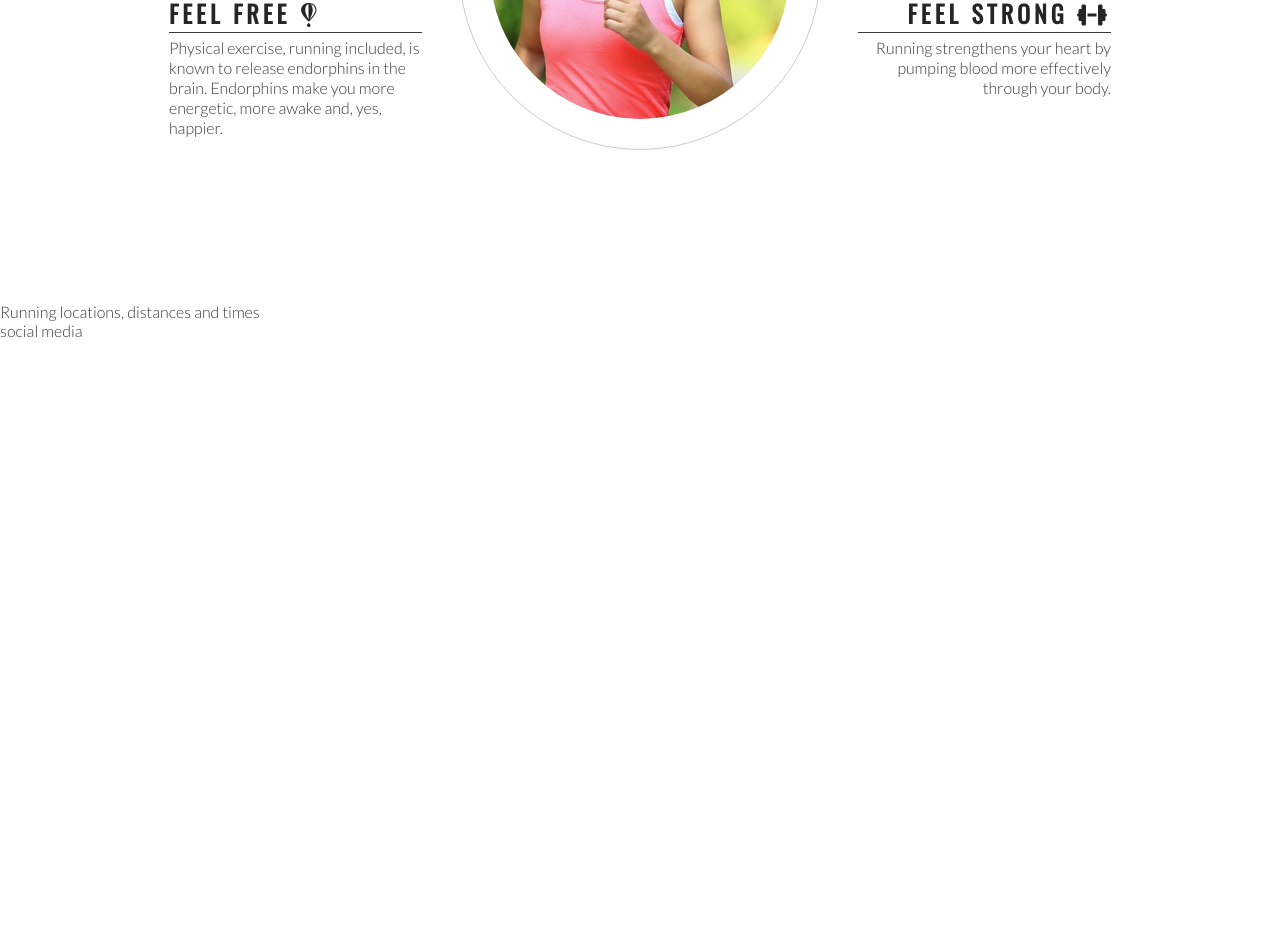
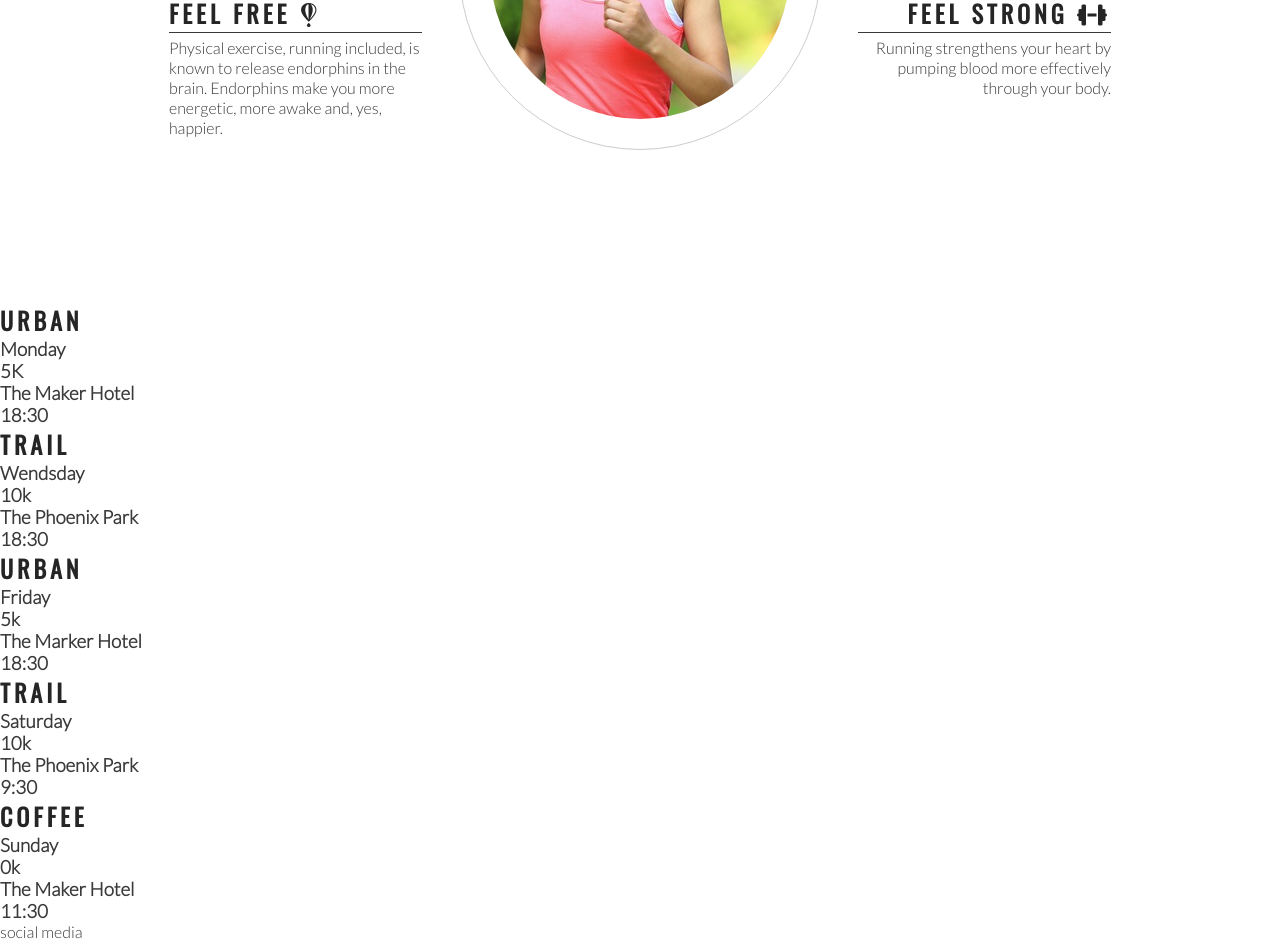
Before and after one commit to Gabrielfahduarte/love_running, a plain HTML site: page index.html in a window 1280 px wide. Shown: the part 993-1934 px from the top of the page. Before the commit the page ends 1333 px from the top, so only its background shows below. Drawn offline with nearby package versions, Linux system fonts and the light colour scheme.

Commit message:
Add meetup time main structure

```diff
--- a/index.html
+++ b/index.html
@@ -70,7 +70,41 @@
         </div>
     </section>
     <section>
-        Running locations, distances and times
+        <div>
+            <h2>Urban</h2>
+            <h3>Monday</h3>
+            <h3>5K</h3>
+            <h3>The Maker Hotel</h3>
+            <h3>18:30</h3>
+        </div>
+        <div>
+            <h2>Trail</h2>
+            <h3>Wendsday</h3>
+            <h3>10k</h3>
+            <h3>The Phoenix Park</h3>
+            <h3>18:30</h3>
+        </div>
+        <div>
+            <h2>Urban</h2>
+            <h3>Friday</h3>
+            <h3>5k</h3>
+            <h3>The Marker Hotel</h3>
+            <h3>18:30</h3>
+        </div>
+        <div>
+            <h2>Trail</h2>
+            <h3>Saturday</h3>
+            <h3>10k</h3>
+            <h3>The Phoenix Park</h3>
+            <h3>9:30</h3>
+        </div>
+        <div>
+            <h2>Coffee</h2>
+            <h3>Sunday</h3>
+            <h3>0k</h3>
+            <h3>The Maker Hotel</h3>
+            <h3>11:30</h3>
+        </div>
     </section>
     <footer>
         social media
```
